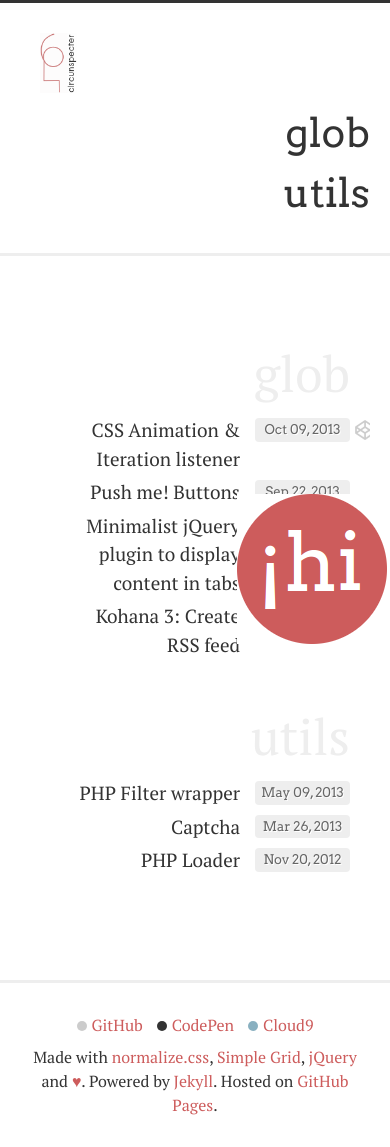
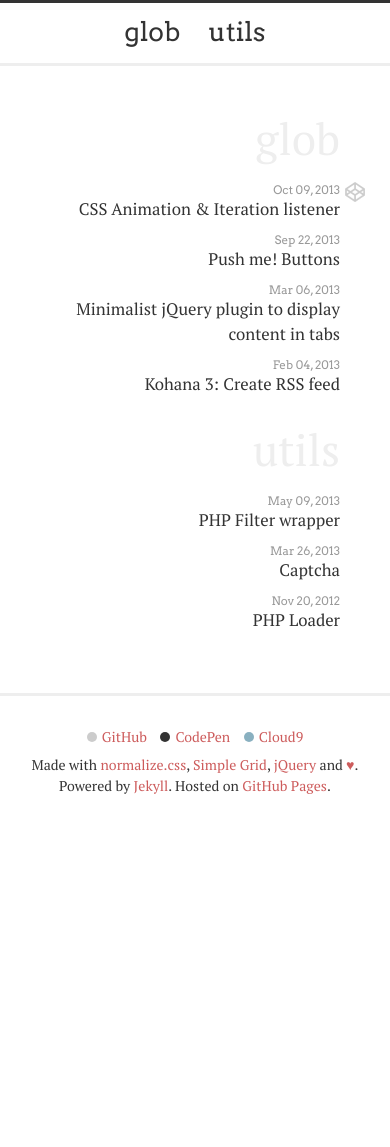
Before and after one commit to circunspecter/circunspecter.github.io, a Jekyll site: the page built from index.html, in a window 390 px wide. Built offline with Jekyll 4.4.1, drawn with Linux system fonts in a browser that asks for light colours; nearby versions of some CDN libraries; Markdown is read by kramdown in place of the engine named in the settings; after the commit the page ends 900 px from its top, so only the background shows below that.

Commit message:
Being responsive

```diff
--- a/_config.yml
+++ b/_config.yml
@@ -4,3 +4,4 @@ markdown: rdiscount
 permalink: "/glob/:title"
 pygments: true
 baseUrl: ""
+commentsEnabled: true
--- a/_layouts/default.html
+++ b/_layouts/default.html
@@ -15,6 +15,7 @@
         <link href="{{ site.baseUrl }}/assets/css/simplegrid.css" rel="stylesheet">
         <link href="{{ site.baseUrl }}/assets/css/mee.css" rel="stylesheet">
         <link href="{{ site.baseUrl }}/assets/css/pygments.css" rel="stylesheet">
+        <script src="{{ site.baseUrl }}/assets/js/respond.min.js"></script>
         <link href='http://fonts.googleapis.com/css?family=Arvo:700,400' rel='stylesheet' type='text/css'>
         <link href='http://fonts.googleapis.com/css?family=PT+Serif:400,700' rel='stylesheet' type='text/css'>
         <script src="http://ajax.googleapis.com/ajax/libs/jquery/1.10.2/jquery.min.js"></script>
--- a/_layouts/post.html
+++ b/_layouts/post.html
@@ -14,7 +14,7 @@ layout: default
         <div class="content">
             {{ content }}
             <p class="post-meta">&mdash; {{ page.date | date: "%B %d, %Y" }}</p>
-            {% if page.disableComments != 1 %}
+            {% if site.commentsEnabled and page.disableComments != 1 %}
             <div id="disqus_thread" class="disqus_thread"></div>
             <script type="text/javascript">
                 var disqus_shortname = 'circunspecter';
--- a/assets/css/mee.css
+++ b/assets/css/mee.css
@@ -76,6 +76,7 @@ hr {
 .ctable .col-1-2 { padding: 0 !important; }
 .ctable .cheader {
     background-color: #f6f6f6;
+    border-top: 1px solid #eee;
     border-bottom: 1px solid #eee;
     color: #666;
     padding: 10px 20px;
@@ -443,7 +444,7 @@ http://www.colorcombos.com/color-schemes/27/ColorCombo27.html
 
 /* POSTS */
 
-.posts {
+/*.posts {
     padding: 0 !important;
 }
 .posts .col-2-12,
@@ -488,7 +489,7 @@ http://www.colorcombos.com/color-schemes/27/ColorCombo27.html
     -webkit-box-shadow: 0 0 3px #666666;
     -moz-box-shadow: 0 0 3px #666666;
     box-shadow: 0 0 3px #666666;
-}
+}*/
 
 
 /* POST */
@@ -522,3 +523,42 @@ http://www.colorcombos.com/color-schemes/27/ColorCombo27.html
 /*.post-view .try-me a { border: 0 none; padding: 0; }*/
 
 .disqus_thread { margin-top: 40px; }
+
+@media (min-width: 768px) and (max-width: 979px) {
+
+}
+@media (max-width: 767px) {
+    .ctable .col-1-2 { margin: 0 !important; }
+    /* HEADER */
+    .header,
+    .header .grid { padding: 0; }
+    .header-logo { display: none; }
+    .header-menu { text-align: center; }
+    .header-menu li { margin: 0 0.5em; }
+    /* HOME */
+    .home .ballon { display: none; }
+    .home .sec { padding-right: 60px; }
+    /* POST */
+    .post-view .post-title h1 { font-size: 5em; }
+}
+@media (max-width: 480px) {
+    body { font-size: 55%; }
+    /* HEADER */
+    .header-menu li { font-size: 3em; }
+    /* MIDDLE */
+    .middle .middle-content { padding-left: 0; }
+    /* HOME */
+    .home .grid,
+    .home .list { padding: 0; }
+    .home .sec { padding: 0 30px 0 0; }
+    .home .sec:first-child { margin-bottom: 20px; }
+    .home .sec-title {  }
+    .home li { margin: 10px 0; padding: 15px 0 0; }
+    .home li .date { top: 0; text-shadow: none; background-color: transparent; color: #999; width: 90px; padding: 0; text-align: right; }
+    .home li:hover .date { background-color: transparent; color: #666; text-shadow: none; }
+    .home li .ext { top: 0; right: -30px; }
+    /* POST */
+    .post-view .post-title img { display: none; }
+    .post-view .post-title h1 { font-size: 4em; color: #ccc; }
+    .post-view .col-2-12 { display: none; }
+}
--- a/assets/js/mee.js
+++ b/assets/js/mee.js
@@ -1,5 +1,5 @@
 $(function () {
-    if($('.middle .home').length)
+    if($('.middle .home').length) // AND WIDTH IS > 767px !
     {
         $('.home .ballon img').addClass('jfixed');
         balloncen();
@@ -16,23 +16,31 @@ $(function () {
             },
             'mouseenter': function () {
                 $(this).children('a').toggleClass('jhover');
+                if($('.home .ballon').is(':visible'))
+                {
                     $(this).closest('.list')
                     .siblings('.ballon')
                     .find('img').not('.hide')
                     .toggleClass('anim anim2')
                     .prop('src', $(this).find('img').prop('src'));
+                }
             },
             'mouseleave': function () {
                 $(this).children('a').toggleClass('jhover');
+                if($('.home .ballon').is(':visible'))
+                {
                     secImg = $(this).closest('.list').siblings('.ballon').find('img').not('.hide');
                     secImg.toggleClass('anim anim2');
                     secImg.prop('src', secImg.data('oSrc'));
+                }
             }
         }).find('span').css('cursor', 'pointer');
     }
 });
 
 function balloncen()
+{
+    if($('.home .ballon').is(':visible'))
     {
         var ballonTop = ($( window ).height() / 2);
 
@@ -55,6 +63,7 @@ function balloncen()
             $('.home .ballon img').toggleClass('hide');
         }
     }
+}
 
 window.onscroll = balloncen;
 window.onresize = balloncen;
```
Also changed, not shown: assets/js/respond.min.js (added), 1 other file. Lines whose indentation alone changed are shown as unchanged.
